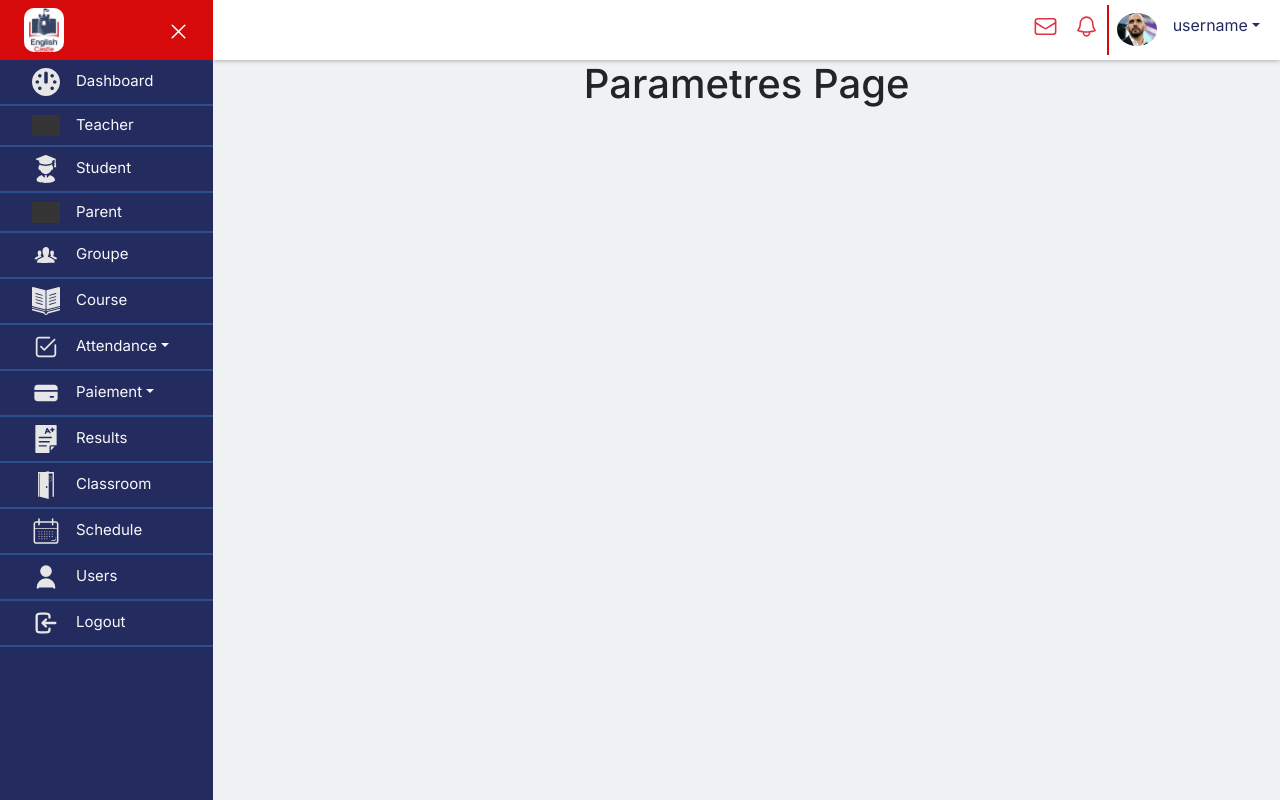
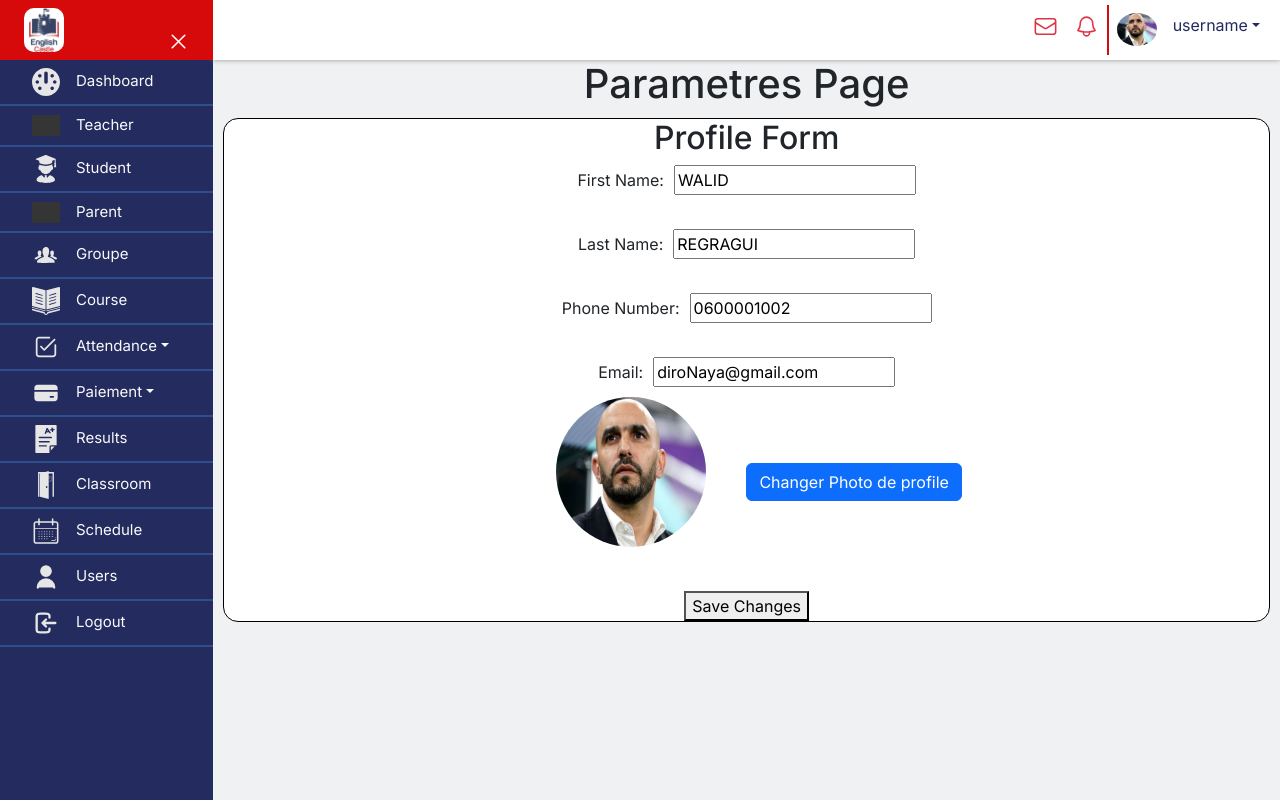
Before and after one commit to Lachhab1/language-center_react_laravel, a React (Vite) app in the folder langcenter-frontend/: page /settings in a window 1280 px wide. Built offline with nearby package versions, Linux system fonts and the light colour scheme; grey boxes are pictures that could not be loaded.

Commit message:
avatar
 changer photo de profile

```diff
--- a/langcenter-frontend/package.json
+++ b/langcenter-frontend/package.json
@@ -15,6 +15,7 @@
     "localforage": "^1.10.0",
     "match-sorter": "^6.3.1",
     "react": "^18.2.0",
+    "react-avatar-edit": "^1.2.0",
     "react-bootstrap": "^2.7.4",
     "react-dom": "^18.2.0",
     "react-icons": "^4.8.0",
--- a/langcenter-frontend/src/App.css
+++ b/langcenter-frontend/src/App.css
@@ -230,3 +230,22 @@ body{
   cursor: pointer;
   filter: invert(23%) sepia(57%) saturate(2658%) hue-rotate(343deg) brightness(74%) contrast(100%);
 }
+
+
+/* photo profile (Avatar) test ayman*/
+.FormContainer{
+display: flex;
+margin: 10px;
+flex-direction: column;
+justify-content: center;
+align-items: center;
+  background-color: white;
+  border-radius: 15px;
+  border: 1px solid black;
+}
+.EditAvatar{
+  margin-left: 25px;
+  display: flex;
+  gap: 40px;
+  align-items: center;
+}
--- /dev/null
+++ b/langcenter-frontend/src/components/ProfileCompo/AvatarEdit.jsx
@@ -0,0 +1,75 @@
+import React, { useState } from 'react';
+import Avatar from 'react-avatar-edit';
+import photoProfile from '../../images/photo-profile.png'
+
+
+
+function Settings() {
+  const [ image , setimage] = useState(photoProfile);
+  const [dialogs , setdialogs] = useState(false);
+  const [imgCrop , setimgCrop] = useState(false);
+  const [storeImage , setstoreImage] = useState([]);
+
+  const onClose = () => {
+    setimgCrop(null)
+  }
+
+  const onCrop = (preview) => {
+    setimgCrop(preview)
+  }
+  const saveImage = () =>{
+    setstoreImage([...storeImage , {imgCrop}])
+
+
+  }
+  const profileImageShow = storeImage.map( item => item.imgCrop)
+
+  return (
+    <div className='EditAvatar'>
+      <img src={profileImageShow.length?profileImageShow :photoProfile} style={{ width: "150px", height: " 150px", borderRadius: "50%" }} />
+      <button type="button" class="btn btn-primary" data-bs-toggle="modal" data-bs-target="#exampleModal">
+        Changer Photo de profile
+      </button>
+
+
+      <div class="modal fade" id="exampleModal" tabindex="-1" aria-labelledby="exampleModalLabel" aria-hidden="true">
+        <div class="modal-dialog">
+          <div class="modal-content">
+            <div class="modal-header">
+              <h5 class="modal-title" id="exampleModalLabel">Photo de profile</h5>
+              <button type="button" class="btn-close" data-bs-dismiss="modal" aria-label="Close"></button>
+            </div>
+            <div class="modal-body">
+              <div>
+                {image ? (
+                  <div>
+                    <Avatar
+                      width={400}
+                      height={300}
+                      onCrop={onCrop}
+                      onClose={onClose}
+
+                    />
+
+
+                  </div>
+                ) : (
+                  <div>
+                    <input type="file" onChange={handleImageChange} accept="image/*" />
+                  </div>
+                )}
+              </div>
+            </div>
+            <div class="modal-footer">
+              <button type="button" class="btn btn-secondary" data-bs-dismiss="modal">Close</button>
+              <button type="button" class="btn btn-primary" onClick={saveImage} data-bs-dismiss="modal">Save changes</button>
+            </div>
+          </div>
+        </div>
+      </div>
+    </div >
+
+  );
+}
+
+export default Settings;
--- /dev/null
+++ b/langcenter-frontend/src/components/ProfileCompo/EditProfile.jsx
@@ -0,0 +1,78 @@
+import React, { useState } from 'react';
+
+const EditProfile = () => {
+  const [firstName, setFirstName] = useState('WALID');
+  const [lastName, setLastName] = useState('REGRAGUI');
+  const [phoneNumber, setPhoneNumber] = useState('0600001002');
+  const [email, setEmail] = useState('diroNaya@gmail.com');
+
+  const handleFormSubmit = (e) => {
+    e.preventDefault();
+    // TODO: handle form submission
+    console.log({
+      firstName,
+      lastName,
+      phoneNumber,
+      email
+    });
+  };
+
+  return (
+    <div>
+      <h2>Profile Form</h2>
+      <form onSubmit={handleFormSubmit}>
+        <label>
+          First Name:
+          <input
+            type="text"
+            value={firstName}
+            onChange={(e) => setFirstName(e.target.value)}
+          />
+        </label>
+        <br />
+        <label>
+          Last Name:
+          <input
+            type="text"
+            value={lastName}
+            onChange={(e) => setLastName(e.target.value)}
+          />
+        </label>
+        <br />
+        <label>
+          Phone Number:
+          <input
+            type="tel"
+            value={phoneNumber}
+            onChange={(e) => setPhoneNumber(e.target.value)}
+          />
+        </label>
+        <br />
+        <label>
+          Email:
+          <input
+            type="email"
+            value={email}
+            onChange={(e) => setEmail(e.target.value)}
+          />
+        </label>
+      </form>
+      <style>
+        {`
+          label {
+            display: block;
+            margin-bottom: 10px;
+          }
+          input {
+            margin-left: 10px;
+          }
+          button {
+            margin-top: 20px;
+          }
+        `}
+      </style>
+    </div>
+  );
+};
+
+export default EditProfile;
--- a/langcenter-frontend/src/layouts/ContentLayout/ContentLayout.jsx
+++ b/langcenter-frontend/src/layouts/ContentLayout/ContentLayout.jsx
@@ -1,6 +1,7 @@
 import { Outlet } from "react-router-dom";
 import Sidebar from "../../components/Sidebar";
 import Topbar from "../../components/Topbar";
+
 export default function ContentLayout() {
   return (
     <div className="d-flex flex-row w-100">
@@ -9,8 +10,11 @@ export default function ContentLayout() {
       <Topbar />
       <div className="contents">
         <Outlet />
+
       </div>
+
       </div>
+
   </div>
 
 )}
--- a/langcenter-frontend/src/main.jsx
+++ b/langcenter-frontend/src/main.jsx
@@ -4,6 +4,7 @@ import { RouterProvider } from 'react-router-dom';
 import router from './router';
 import "bootstrap/dist/css/bootstrap.min.css";
 import 'bootstrap/dist/js/bootstrap.min.js'
+import "bootstrap/dist/js/bootstrap.bundle.min.js"
 import "./app.css";
 
 ReactDOM.createRoot(document.getElementById('root')).render(
--- a/langcenter-frontend/src/views/Settings.jsx
+++ b/langcenter-frontend/src/views/Settings.jsx
@@ -1,7 +1,15 @@
-export default function Settings(){
-    return(
+import EditProfile from "../components/ProfileCompo/EditProfile"
+import AvatarEdit from "../components/ProfileCompo/AvatarEdit"
+export default function Settings() {
+    return (
         <div>
             <h1>Parametres Page </h1>
+            <span className="FormContainer">
+                <EditProfile />
+                <AvatarEdit />
+                <br />
+                <button type="submit">Save Changes</button>
+            </span>
         </div>
     )
 }
```
Also changed, not shown: 1 other file (tests, documents, lock files or other folders).
